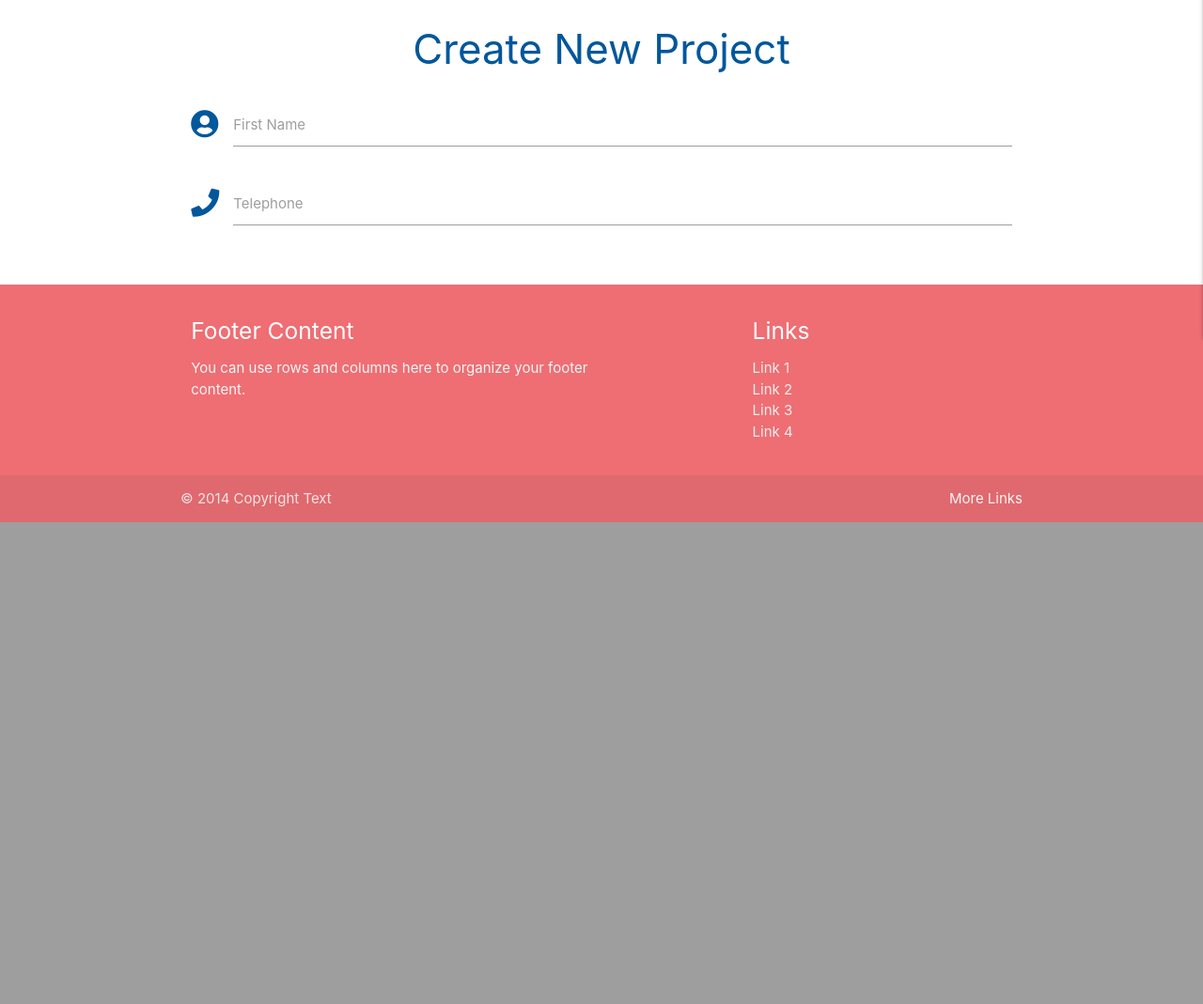
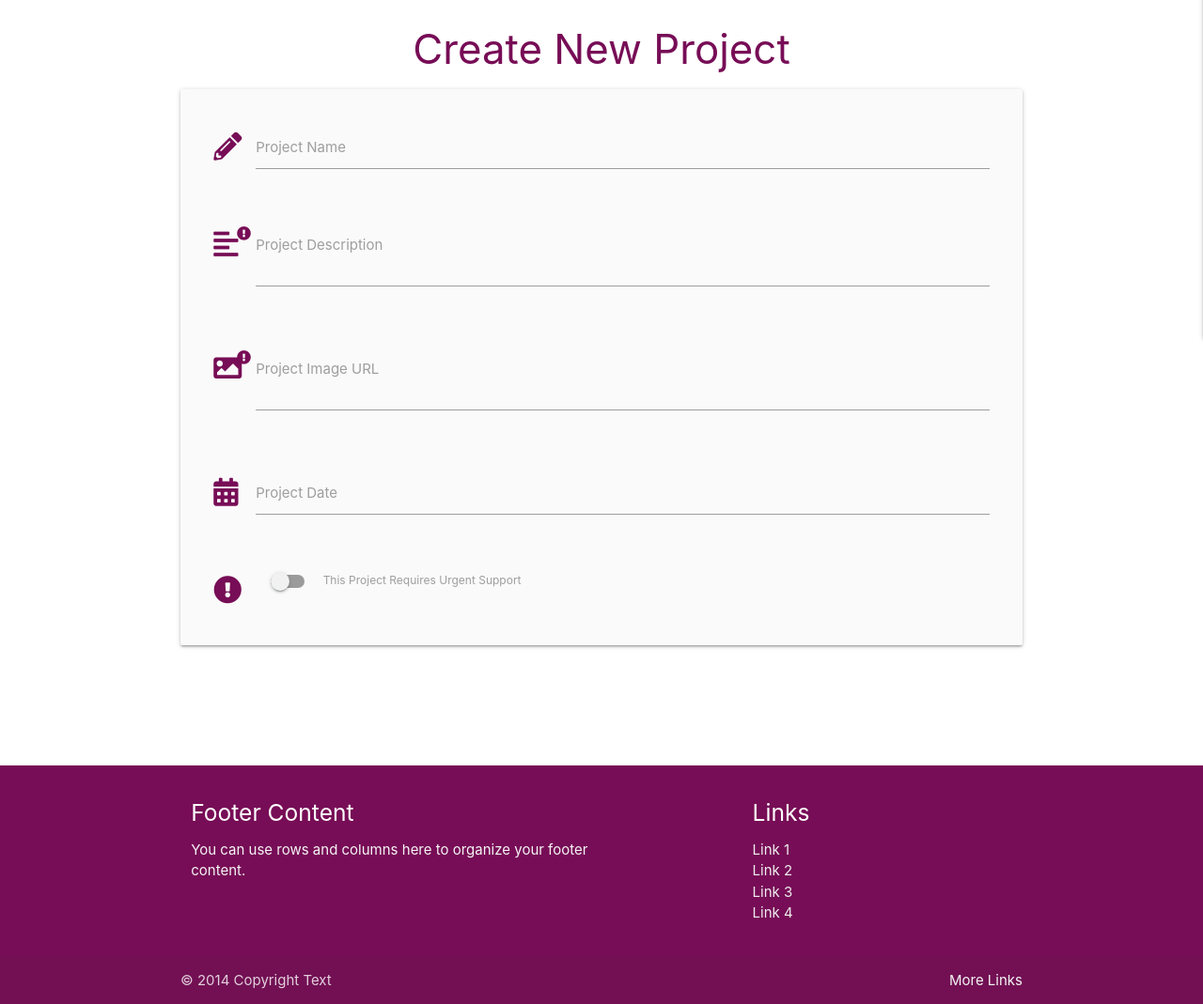
Before and after one commit to lhynes/CI-Data-Centric-Development-Milestone-Project-3, a Flask app: page /create_project in a window 1280 px wide. Shown: the part 500-1569 px from the top of the page at 94% size. Before the commit the page ends 1056 px from the top, so only its background shows below. Run offline with Flask 2, Linux system fonts and the light colour scheme; some libraries are stand-ins or nearby versions.

Commit message:
add project form input fields

```diff
--- a/static/css/style.css
+++ b/static/css/style.css
@@ -6,10 +6,25 @@ header{
     min-height: 500px;
 }
 
+.h1,h2,h3,h4,h5{
+    color: #770d56;
+}
+
+
 .fas{
     color: #770d56;
 }
 
+
+.page-footer {
+    background-color: #770d56;
+    margin-top: 10%;
+}
+
+i.fas.fa-exclamation-circle.tooltipped {
+    left: 3%;
+    position: relative;
+}
 
 .fa-sign-in-alt{
     color:white;
--- a/static/js/script.js
+++ b/static/js/script.js
@@ -1,3 +1,12 @@
 $(document).ready(function(){
     $(".sidenav").sidenav({edge: "right"});
+    $(".tooltipped").tooltip();
+    $(".datepicker").datepicker({
+        format: "dd mmmm, yyyy",
+        yearRange: 3,
+        showClearBtn: true,
+        i18n: {
+            done: "Select"
+        }
+    });
   });
--- a/templates/create_project.html
+++ b/templates/create_project.html
@@ -1,20 +1,56 @@
 {% extends "base.html" %}
 {% block content %}
 
-    <h3 class="light-blue-text text-darken-4 center-align">Create New Project</h3>
+<h3 class="center-align">Create New Project</h3>
 <div class="container">
-    <div class="row">
+	<div class="row card-panel grey lighten-5">
 		<form class="col s12" method="POST" action="">
 			<div class="row">
 				<div class="input-field col s12">
-                    <i class="fas fa-user-circle prefix light-blue-text text-darken-4"></i>
-                    <input id="icon_prefix" type="text" class="validate">
-                    <label for="icon_prefix">First Name</label>
+					<i class="fas fa-pencil-alt prefix"></i>
+					<input id="project_name" name="project_name" minlength="5" maxlength="50"
+                        type="text" class="validate" required>
+					<label for="project_name">Project Name</label>
 				</div>
+			</div>
+			<div class="row">
 				<div class="input-field col s12">
-                    <i class="fas fa-phone prefix light-blue-text text-darken-4"></i>
-                    <input id="icon_telephone" type="tel" class="validate">
-                    <label for="icon_telephone">Telephone</label>
+					<i class="fas fa-align-left prefix"></i>
+                    <i class="fas fa-exclamation-circle tooltipped"
+                        data-position="right" data-tooltip="Please enter a short description of your project (Maximum 200 characters)"></i>
+					<textarea id="project_description" name="project_description" minlength="5"
+                        maxlength="200" class="materialize-textarea validate" required></textarea>
+					<label for="project_description">Project Description</label>
+				</div>
+			</div>
+
+			<div class="row">
+				<div class="input-field col s12">
+					<i class="fas fa-image prefix"></i>
+                    <i class="fas fa-exclamation-circle tooltipped"
+                        data-position="right" data-tooltip="Please enter a url for your image"></i>
+					<textarea id="project_img_url" name="project_img_url" minlength="5"
+                        maxlength="200" class="materialize-textarea validate" required></textarea>
+					<label for="project_img_url">Project Image URL</label>
+				</div>
+			</div>
+			<div class="row">
+                <div class="input-field col s12">
+                    <i class="fas fa-calendar-alt prefix"></i>
+                    <input id="project_date" name="due_date" type="text" class="datepicker validate" required>
+                    <label for="project_date">Project Date</label>
+                </div>
+            </div>
+			<div class="row">
+				<div class="input-field col s12">
+					<div class="switch">
+						<i class="fas fa-exclamation-circle prefix"></i>
+						<label for="is_urgent">
+                            <input type="checkbox" id="is_urgent" name="is_urgent">
+                            <span class="lever"></span>
+                            This Project Requires Urgent Support
+                        </label>
+					</div>
 				</div>
 			</div>
 		</form>
--- a/templates/register.html
+++ b/templates/register.html
@@ -53,7 +53,7 @@
                 </div>
 
 
-                <!-- passowrd field-->
+                <!-- password field-->
                 <div class="row">
                     <div class="input-field col s12">
 						<i class="fas fa-user-lock prefix"></i>
```
Lines whose indentation alone changed are shown as unchanged.
